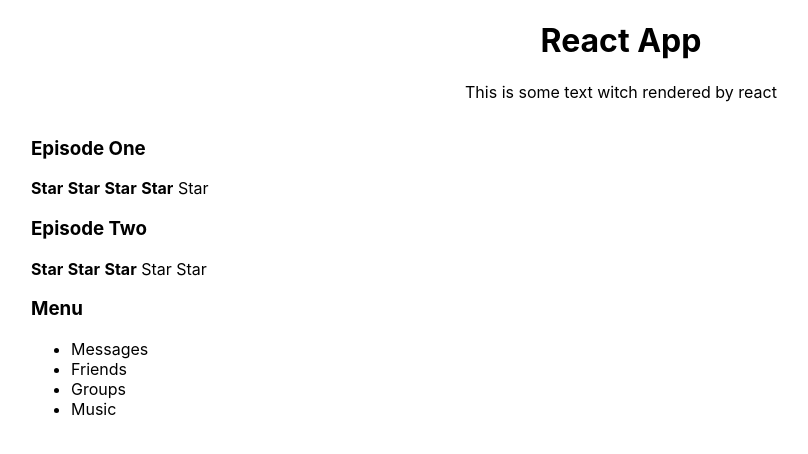
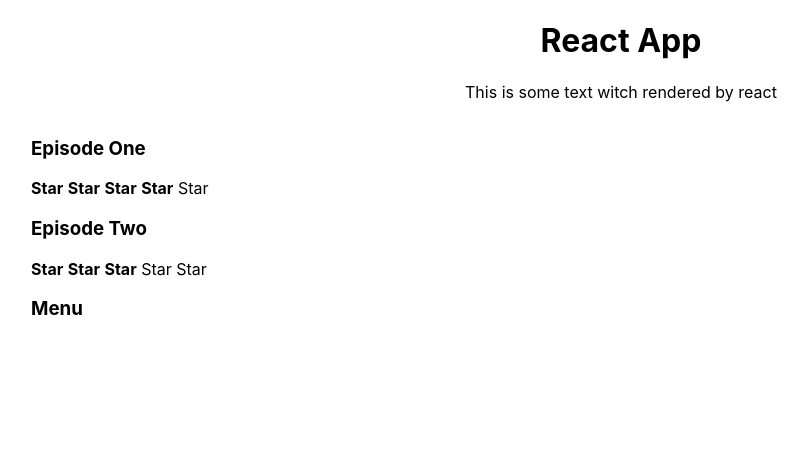
Before and after one commit to AlekseiBestuzhev/react-kabzda, a React (Create React App) app: page / in a window 1280 px wide. Shown: the top 454 px of the page, without its empty margins (19-827 px from the left). Built offline with nearby package versions, Linux system fonts and the light colour scheme.

Commit message:
upd: refactor accordion with &&

```diff
--- a/src/App.tsx
+++ b/src/App.tsx
@@ -10,9 +10,9 @@ function App() {
 				<h1>React App</h1>
 				<p>This is some text witch rendered by react</p>
 			</div>
-            <Block title={'Episode One'} rate={4}/>
-            <Block title={'Episode Two'} rate={3}/>
-            <Accordion body={true}/>
+			<Block title={'Episode One'} rate={4} />
+			<Block title={'Episode Two'} rate={3} />
+			<Accordion body={false} />
 		</div>
 	);
 }
--- a/src/components/Accordion.tsx
+++ b/src/components/Accordion.tsx
@@ -7,26 +7,21 @@ type AccordionPropsType = {
 function Accordion(props: AccordionPropsType) {
 	return (
 		<div>
-            <AccordionTitle/>
-            <AccordionBody display={props.body}/>
+			<AccordionTitle />
+			{props.body && <AccordionBody />}
 		</div>
 	)
 }
 
 function AccordionTitle() {
 	return (
-        <div>
+		<>
 			<h3>Menu</h3>
-        </div>
+		</>
 	)
 }
 
-type AccordionBodyPropsType = {
-    display: boolean
-}
-
-function AccordionBody(props: AccordionBodyPropsType) {
-    if (props.display) {
+function AccordionBody() {
 	return (
 		<ul>
 			<li>Messages</li>
@@ -36,8 +31,6 @@ function AccordionBody(props: AccordionBodyPropsType) {
 		</ul>
 	)
 }
-    return <></>
-}
 
 
 export default Accordion;
```
Also changed, not shown: src/App.css (indentation only). Lines whose indentation alone changed are shown as unchanged.
